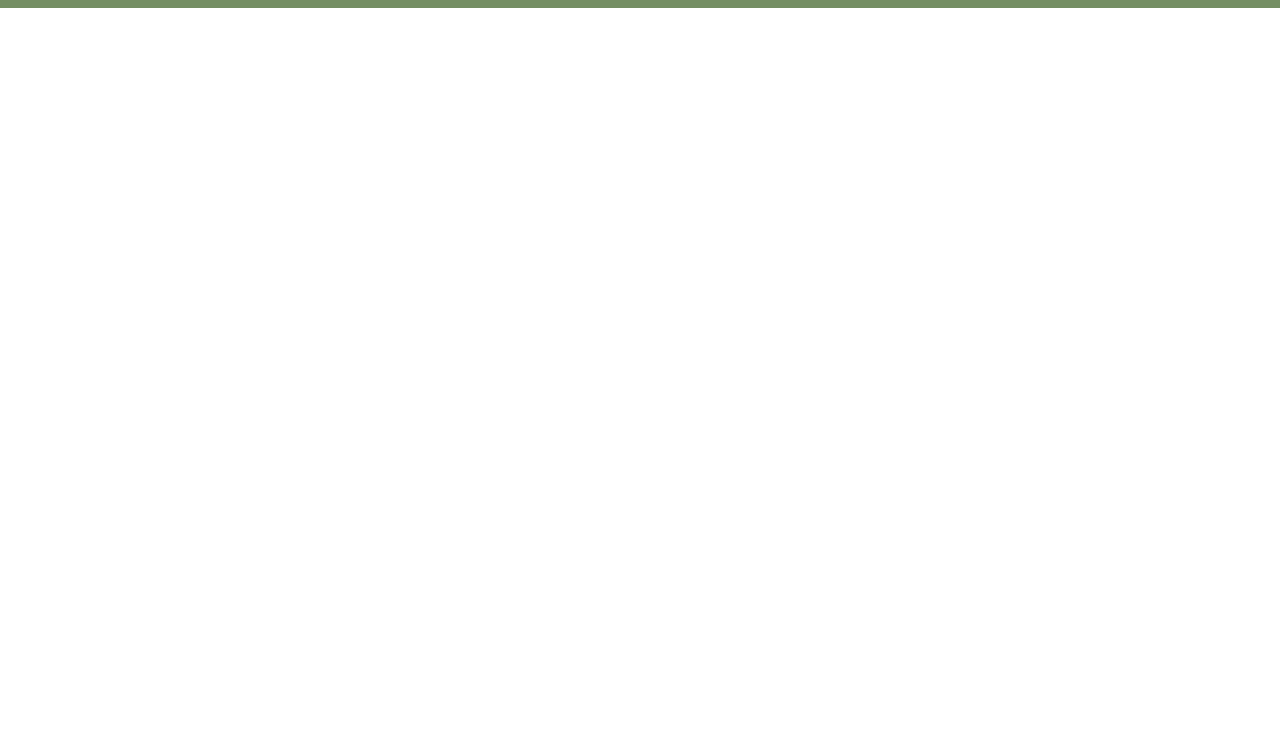
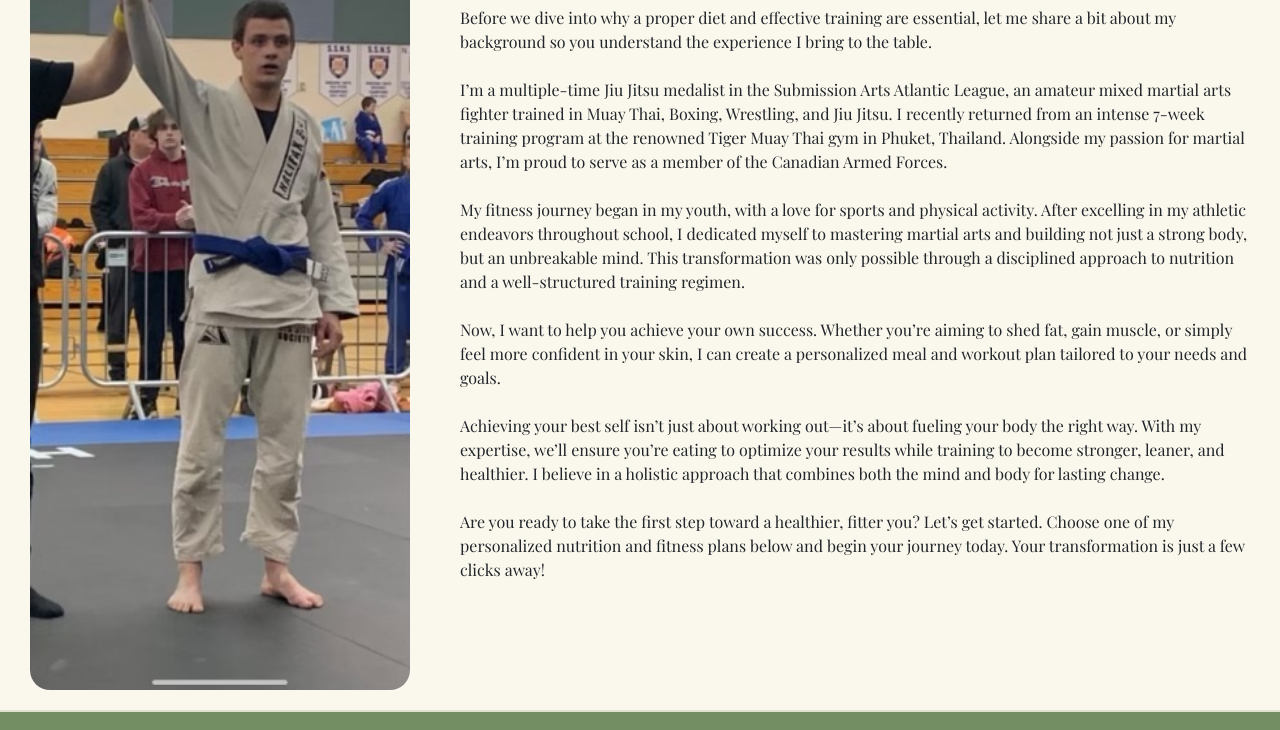
Before and after one commit to jalentayshaun/Farm-Fresh-2, a plain HTML site: page booking.html in a window 1280 px wide. Shown: the part 880-1610 px from the top of the page. Before the commit the page ends 888 px from the top, so only its background shows below. Drawn offline with nearby package versions, Linux system fonts and the light colour scheme; a web font is replaced by a local one.

Commit message:
Add Personal Trainers section (Luke Clarke)

```diff
--- a/booking.html
+++ b/booking.html
@@ -174,6 +174,59 @@
         <!-- </main> -->
     </div>
 
+    <!-- Trainer Bios -->
+     <section id="trainers">
+        <div>
+            <h2>Meet Our Trainers!</h2>
+        </div>
+
+        <!-- Luke Clarke -->
+        <div class="trainer">
+            <div class="trainer-photo">
+                <img src="./assets/images/luke_clarke.jpeg" alt="Luke Clarke">
+            </div>
+            <div class="trainer-info">
+                <p>
+                    Hello! My name is <i><b>Luke Clarke</b></i>, and I’m a certified Nutritionist and Personal Trainer. <br><br>
+
+                    Before we dive into why a proper diet and effective training are essential, let me share a bit about my
+                    background so
+                    you understand the experience I bring to the table. <br><br>
+
+                    I’m a multiple-time Jiu Jitsu medalist in the Submission Arts Atlantic League, an amateur mixed martial arts
+                    fighter
+                    trained in Muay Thai, Boxing, Wrestling, and Jiu Jitsu. I recently returned from an intense 7-week training
+                    program at
+                    the renowned Tiger Muay Thai gym in Phuket, Thailand. Alongside my passion for martial arts, I’m proud to serve
+                    as a
+                    member of the Canadian Armed Forces. <br><br>
+
+                    My fitness journey began in my youth, with a love for sports and physical activity. After excelling in my
+                    athletic
+                    endeavors throughout school, I dedicated myself to mastering martial arts and building not just a strong body,
+                    but an
+                    unbreakable mind. This transformation was only possible through a disciplined approach to nutrition and a
+                    well-structured training regimen. <br><br>
+
+                    Now, I want to help you achieve your own success. Whether you’re aiming to shed fat, gain muscle, or simply feel
+                    more
+                    confident in your skin, I can create a personalized meal and workout plan tailored to your needs and goals.
+                    <br><br>
+
+                    Achieving your best self isn’t just about working out—it’s about fueling your body the right way. With my
+                    expertise,
+                    we’ll ensure you’re eating to optimize your results while training to become stronger, leaner, and healthier. I
+                    believe
+                    in a holistic approach that combines both the mind and body for lasting change. <br><br>
+
+                    Are you ready to take the first step toward a healthier, fitter you? Let’s get started. Choose one of my
+                    personalized
+                    nutrition and fitness plans below and begin your journey today. Your transformation is just a few clicks away!
+                </p>
+            </div>
+        </div>
+     </section>
+
     <!-- Footer -->
     <section id="footer">
         <footer class="d-flex flex-wrap justify-content-between align-items-center m-4">
--- a/styles.css
+++ b/styles.css
@@ -262,7 +262,7 @@ div#min-order small {
 
 /* Booking Page */
 #booking {
-    min-height: 90vh;
+    min-height: 50vh;
     display: flex;
     flex-direction: column;
     justify-content: center;
@@ -327,6 +327,50 @@ div#min-order small {
     background-color: var(--green);
 }
 
+#trainers > div {
+    display: flex;
+    justify-content: center;
+}
+
+#trainers > div h2 {
+    padding-bottom: 20px;
+}
+
+.trainer {
+    display: flex;
+    flex-direction: row;
+    background-color: var(--grey);
+    border-top: 2px solid rgba(74, 110, 45, 0.156);
+    border-bottom: 2px solid rgb(74, 110, 45, 0.156);
+}
+
+.trainer > div {
+    display: flex;
+    justify-content: center;
+    align-items: center;
+    margin: 0;
+    padding: 20px;
+}
+
+.trainer-photo {
+    flex: 1;
+}
+
+.trainer-photo img {
+    border-radius: 20px;
+    width: 95%;
+}
+
+.trainer-info {
+    flex: 2;
+}
+
+@media (max-width: 768px) {
+    .trainer {
+        flex-direction: column;
+    }
+}
+
 /* Fitness Challenge Page */
 #fitness-challenge {
     display: flex;
```
Also changed, not shown: assets/images/luke_clarke.jpeg (added), 1 other file.
